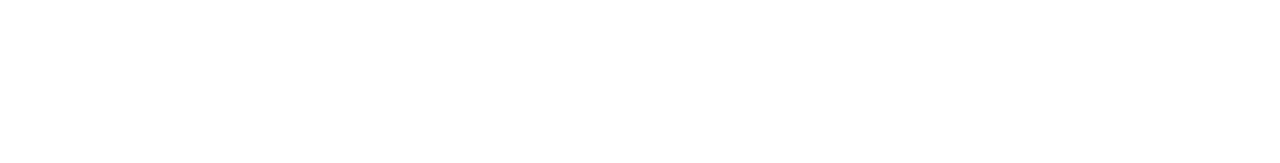
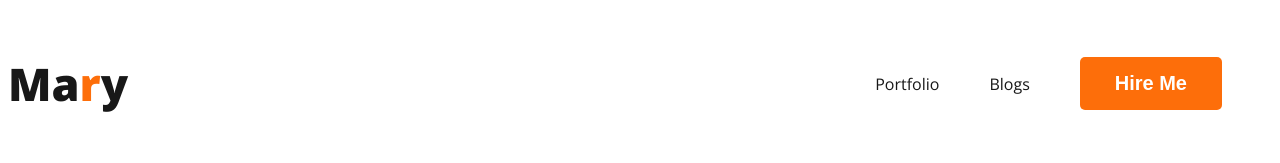
Before and after one commit to Md-Mansor/MyPortfolio, a plain HTML site: page index.html in a window 1280 px wide. Drawn offline with nearby package versions, Linux system fonts and the light colour scheme.

Commit message:
addimages

```diff
--- a/index.html
+++ b/index.html
@@ -4,11 +4,21 @@
     <meta charset="UTF-8">
     <meta name="viewport" content="width=device-width, initial-scale=1.0">
     <title>MyPortfolio</title>
-    <link rel="stylesheet" href="style.css">
+    <link rel="preconnect" href="https://fonts.googleapis.com">
+    <link rel="preconnect" href="https://fonts.gstatic.com" crossorigin>
+    <link href="https://fonts.googleapis.com/css2?family=Open+Sans:wght@400;700;800&display=swap" rel="stylesheet">
+    <link rel="stylesheet" href="new.css">
 </head>
 <body>
     <header>
-
+        <nav>
+            <h3 class="mary">Ma<span class="r">r</SPAn>y</h3>
+            <ul>
+                <li><a href="Portfolio">Portfolio</a></li>
+                <li><a href="Blogs">Blogs</a></li>
+                <li><button class="btn-p">Hire Me</button></li>
+            </ul>
+        </nav>
     </header>
 
     <main>
--- /dev/null
+++ b/new.css
@@ -0,0 +1,47 @@
+body {
+    font-family: 'Open Sans', sans-serif;
+}
+
+.r {
+    color: #FD6E0A;
+
+}
+
+.btn-p {
+    border-radius: 5px;
+    background: #FD6E0A;
+    border: 0;
+    color: white;
+    font-size: 20px;
+    font-weight: 700;
+    padding: 15px 35px;
+}
+
+nav {
+    display: flex;
+    justify-content: space-between;
+    align-items: center;
+}
+
+.mary {
+
+    color: #181818;
+    font-size: 45px;
+    font-weight: 800;
+}
+
+nav ul {
+    display: flex;
+    align-items: center;
+
+}
+
+nav li {
+    list-style: none;
+    margin-right: 50px;
+}
+
+nav a {
+    text-decoration: none;
+    color: #181818;
+}
```
Also changed, not shown: style.css (deleted).
